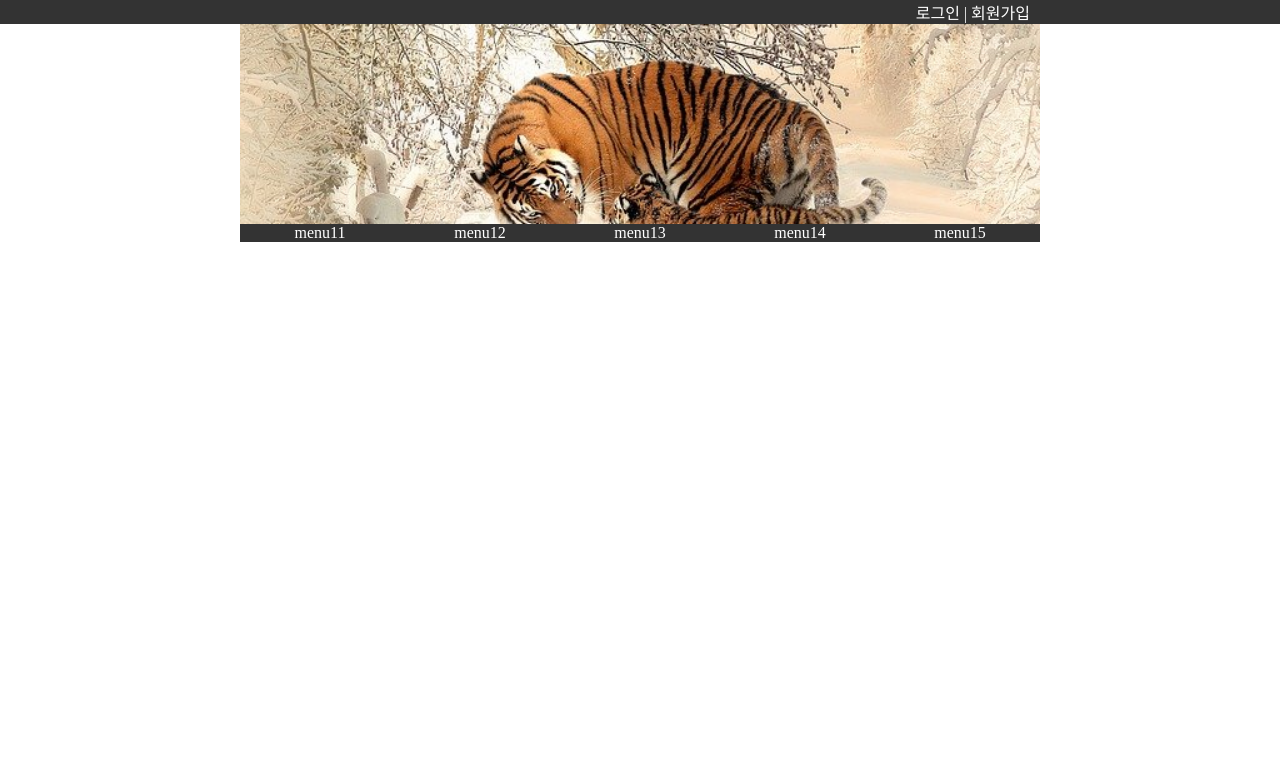
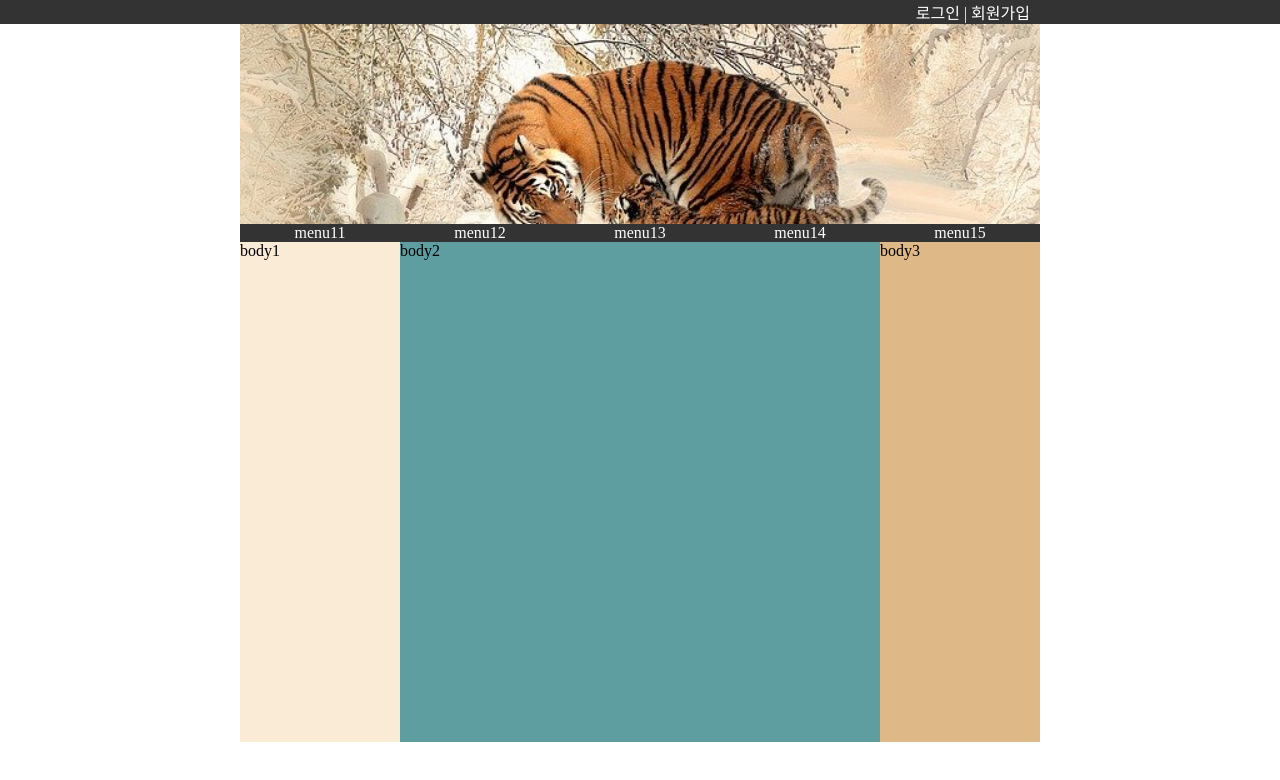
Before and after one commit to guendolkim/html, a plain HTML site: page portfolio/index.html in a window 1280 px wide. Drawn offline with Linux system fonts and the light colour scheme.

Commit message:
2020.12.30

```diff
--- a/portfolio/index.html
+++ b/portfolio/index.html
@@ -210,5 +210,12 @@
     </nav>
   </div>
 </div>
+<div class="bodywrapper">
+  <div class="mid_wrap">
+    <div class="body_left" >body1</div>
+    <div class="body_mid" >body2</div>
+    <div class="body_right" >body3</div>
+  </div>
+</div>
 </body>
 </html>
--- a/portfolio/resources/css/topmenu.css
+++ b/portfolio/resources/css/topmenu.css
@@ -7,6 +7,7 @@
 body {
   display: flex;
   flex-direction: column;
+  justify-content: center;
 }
 
 ul {
@@ -19,7 +20,6 @@ a {
 }
 .enroll{
   display: flex;
-  /* justify-content: flex-end; */
   background-color: #333;
   justify-content: center;
 }
@@ -30,21 +30,22 @@ a {
   margin-right: 20px;
 }
 
-.container {
+.container, .bodywrapper {
   display: flex;
   justify-content: center;
+
 }
 .topmenu {
-  width: 100%;
+  /* width: 100%; */
 }
 
 .wrapper {
-  display: flex;
-  justify-content: center;
-  align-items: center;
-  position: relative;
+  /* display: flex; */
+  /* justify-content: center; */
+  /* align-items: center; */
+  /* position: relative; */
   flex-direction: column;
-  width: 800px;
+  /* width: 800px;   */
 }
 
 .topimg{
@@ -100,3 +101,23 @@ ul > li {
   left: 70px;
   top: 0px;
 }
+
+/* body */
+.mid_wrap {
+  display: flex;
+  width: 800px;
+  height: 500px;
+}
+
+.body_left {
+  flex: 1;
+  background-color: antiquewhite;
+}
+.body_mid {
+  flex: 3;
+  background-color: cadetblue;
+}
+.body_right {
+  flex: 1;
+  background-color: burlywood;
+}
```
